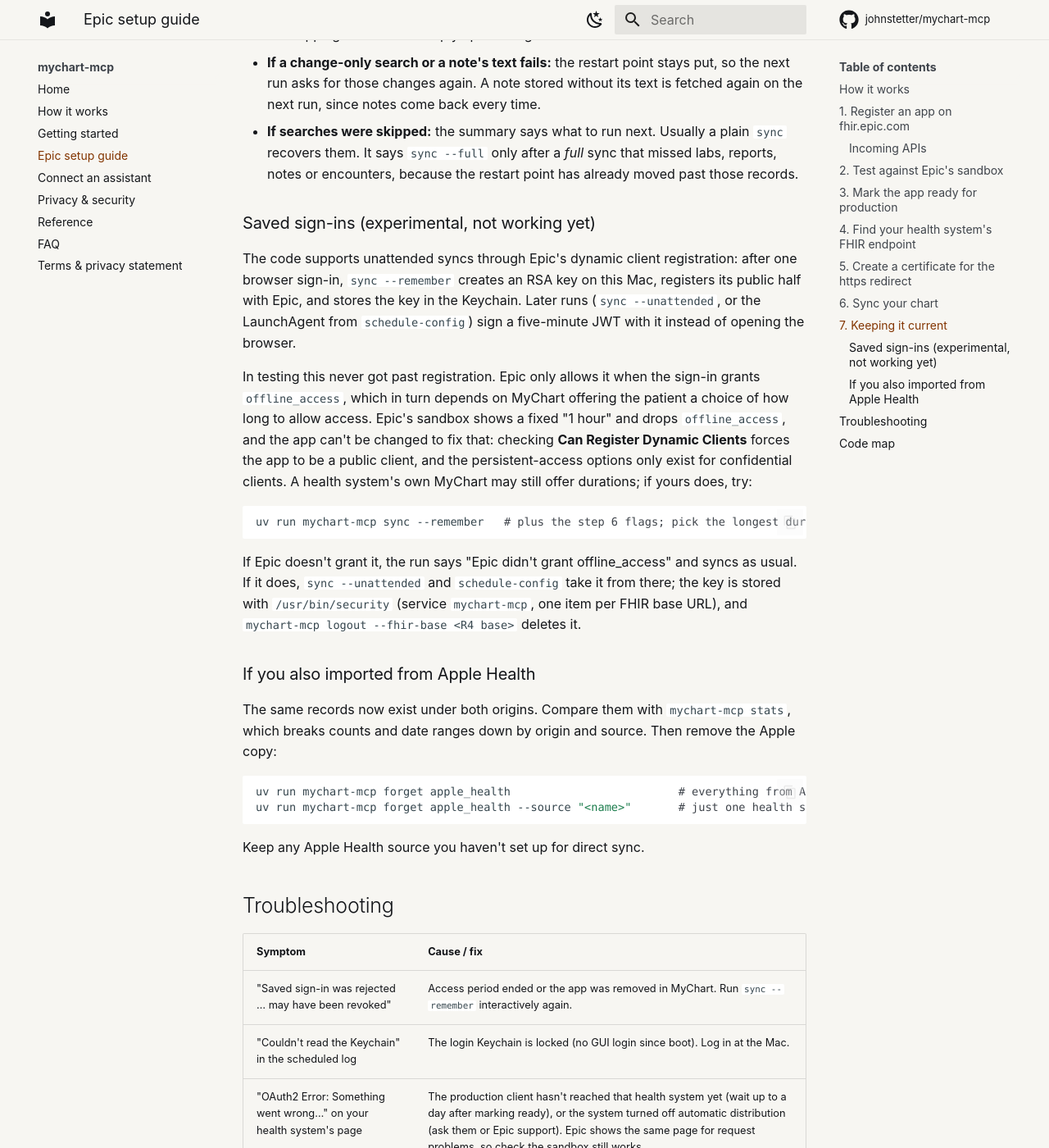
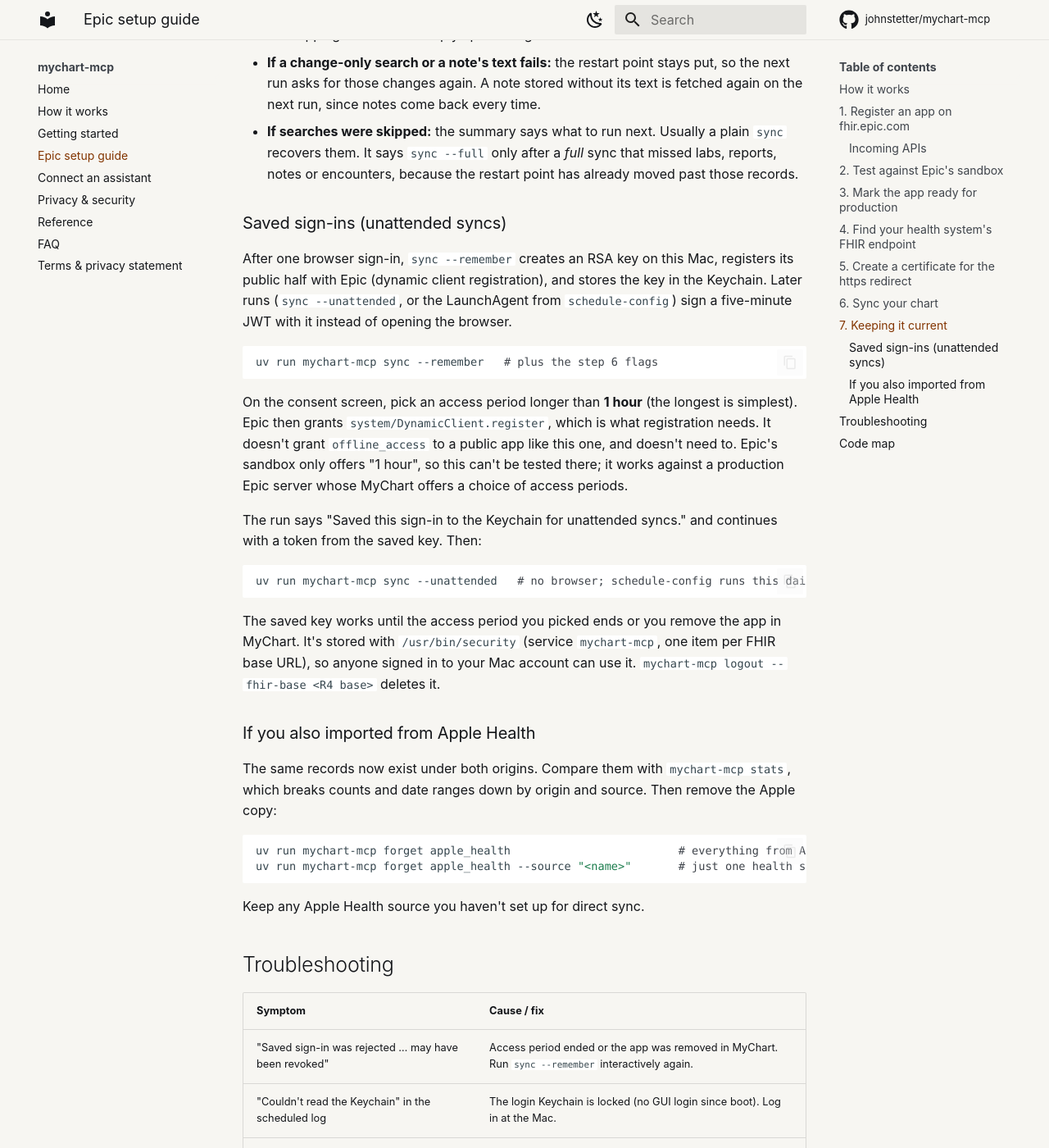
Before and after one commit to johnstetter/mychart-mcp, an MkDocs documentation site: the page built from docs/epic-setup.md, in a window 1280 px wide and 1400 px high, scrolled down 6095 px. Shown: the whole window at 82% size. Built offline with MkDocs 1.6.1 and Material for MkDocs 9.7.7, drawn with Linux system fonts in a browser that asks for light colours; comment, search, counter and statistics services are not loaded; some of the changed text lies outside the part shown.

Commit message:
docs: saved sign-ins work; drop the experimental labels
Unattended syncs worked against a production Epic server once
registration accepted system/DynamicClient.register. Describe the real
condition (an access period longer than an hour), what's stored and how
to remove it, and the 15-minute sign-in window.

Co-Authored-By: Claude Opus 5.5 <noreply@anthropic.com>
Claude-Session: https://claude.ai/code/session_01DqvB55UwuJu2ioSXpVzPx7

````diff
--- a/docs/epic-setup.md
+++ b/docs/epic-setup.md
@@ -219,28 +219,33 @@ Re-runs are **incremental**: the output starts with "Downloading changes since <
   recovers them. It says `sync --full` only after a *full* sync that missed labs, reports,
   notes or encounters, because the restart point has already moved past those records.
 
-### Saved sign-ins (experimental, not working yet)
+### Saved sign-ins (unattended syncs)
 
-The code supports unattended syncs through Epic's dynamic client registration: after one
-browser sign-in, `sync --remember` creates an RSA key on this Mac, registers its public half
-with Epic, and stores the key in the Keychain. Later runs (`sync --unattended`, or the
-LaunchAgent from `schedule-config`) sign a five-minute JWT with it instead of opening the
-browser.
-
-In testing this never got past registration. Epic only allows it when the sign-in grants
-`offline_access`, which in turn depends on MyChart offering the patient a choice of how long
-to allow access. Epic's sandbox shows a fixed "1 hour" and drops `offline_access`, and the
-app can't be changed to fix that: checking **Can Register Dynamic Clients** forces the app to
-be a public client, and the persistent-access options only exist for confidential clients.
-A health system's own MyChart may still offer durations; if yours does, try:
+After one browser sign-in, `sync --remember` creates an RSA key on this Mac, registers its
+public half with Epic (dynamic client registration), and stores the key in the Keychain.
+Later runs (`sync --unattended`, or the LaunchAgent from `schedule-config`) sign a
+five-minute JWT with it instead of opening the browser.
 
 ```sh
-uv run mychart-mcp sync --remember   # plus the step 6 flags; pick the longest duration
+uv run mychart-mcp sync --remember   # plus the step 6 flags
 ```
 
-If Epic doesn't grant it, the run says "Epic didn't grant offline_access" and syncs as
-usual. If it does, `sync --unattended` and `schedule-config` take it from there; the key is
-stored with `/usr/bin/security` (service `mychart-mcp`, one item per FHIR base URL), and
+On the consent screen, pick an access period longer than **1 hour** (the longest is
+simplest). Epic then grants `system/DynamicClient.register`, which is what registration
+needs. It doesn't grant `offline_access` to a public app like this one, and doesn't need to.
+Epic's sandbox only offers "1 hour", so this can't be tested there; it works against a
+production Epic server whose MyChart offers a choice of access periods.
+
+The run says "Saved this sign-in to the Keychain for unattended syncs." and continues with a
+token from the saved key. Then:
+
+```sh
+uv run mychart-mcp sync --unattended   # no browser; schedule-config runs this daily
+```
+
+The saved key works until the access period you picked ends or you remove the app in
+MyChart. It's stored with `/usr/bin/security` (service `mychart-mcp`, one item per FHIR base
+URL), so anyone signed in to your Mac account can use it.
 `mychart-mcp logout --fhir-base <R4 base>` deletes it.
 
 ### If you also imported from Apple Health
@@ -263,14 +268,14 @@ Keep any Apple Health source you haven't set up for direct sync.
 | "Couldn't read the Keychain" in the scheduled log | The login Keychain is locked (no GUI login since boot). Log in at the Mac. |
 | "OAuth2 Error: Something went wrong…" on your health system's page | The production client hasn't reached that health system yet (wait up to a day after marking ready), or the system turned off automatic distribution (ask them or Epic support). Epic shows the same page for request problems, so check the sandbox still works. |
 | Sandbox login says "Login failed" | Use a sandbox test-patient login, not your real MyChart or fhir.epic.com account. |
-| "Timed out waiting for sign-in." | The browser never reached the redirect. Did it open? If not, open the printed URL yourself. Sign-in must finish within 5 minutes. |
+| "Timed out waiting for sign-in." | The browser never reached the redirect. Did it open? If not, open the printed URL yourself. Sign-in must finish within 15 minutes. |
 | Browser certificate warning on `127.0.0.1` | `mkcert -install` didn't complete on the machine running the browser (see step 5). |
 | "Certificate file not found" | Run `mkcert 127.0.0.1` in the folder you pass to `--cert`/`--key`. |
 | A search listed under **Skipped** with `HTTP 403` | That API isn't enabled for the app, or the health system doesn't offer it. |
 | A search listed under **Skipped** with "timed out" | The server was slow even after three tries (120 s each). Other searches are kept. Later, run what the summary suggests: `sync`, or `sync --full` after a full sync that missed a change-only type. |
 | "Downloading your whole chart (full sync)" when you expected changes only | One of the [full-sync triggers](#7-keeping-it-current): 30 days since the last full sync, a different `--name` or patient, a new version that changed the searches, or `--full`. |
 | "Downloading changes since … (none; the rest in full)" | The server's CapabilityStatement lists `_lastUpdated` for none of those types (older Epic releases), so every run refetches everything. Correct, just slower. |
-| "Epic didn't grant offline_access" with `--remember` | MyChart didn't offer a choice of how long to allow access, so the sign-in can't be saved ([saved sign-ins](#saved-sign-ins-experimental-not-working-yet)). The sync itself carries on. |
+| "Epic granted neither offline_access nor system/DynamicClient.register" with `--remember` | The access period was "1 hour", or MyChart didn't offer a choice, so the sign-in can't be saved ([saved sign-ins](#saved-sign-ins-unattended-syncs)). The sync itself carries on. |
 | "Redirect URI must be a loopback address" / "needs an explicit port" | Use `http(s)://127.0.0.1:<port>/callback`, exactly as registered. |
 
 ## Code map
````
Also changed, not shown: README.md (+2 -3 lines), docs/faq.md (+4 -3 lines), docs/privacy.md (+1 -1 lines), docs/reference.md (+5 -5 lines).
